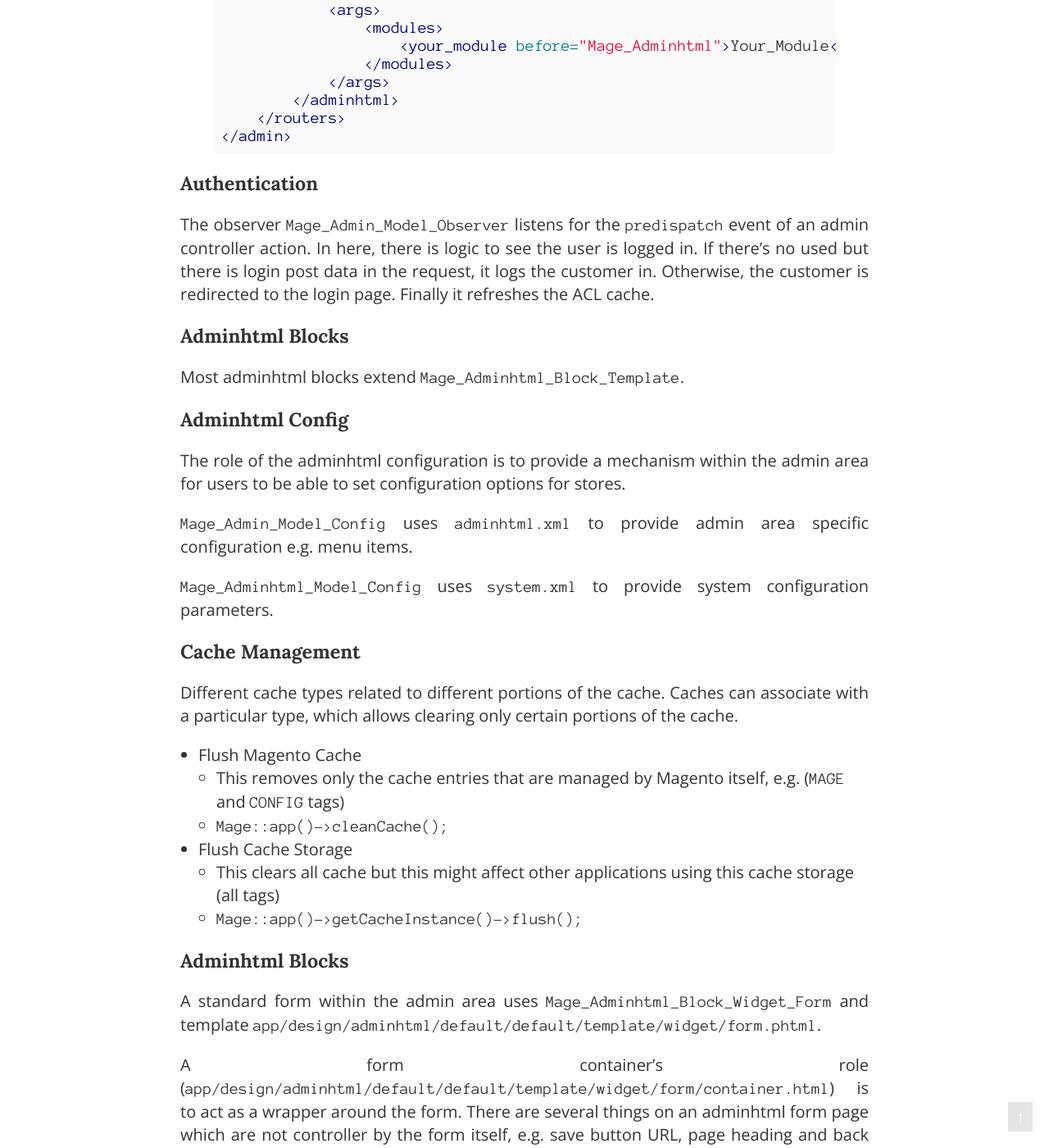
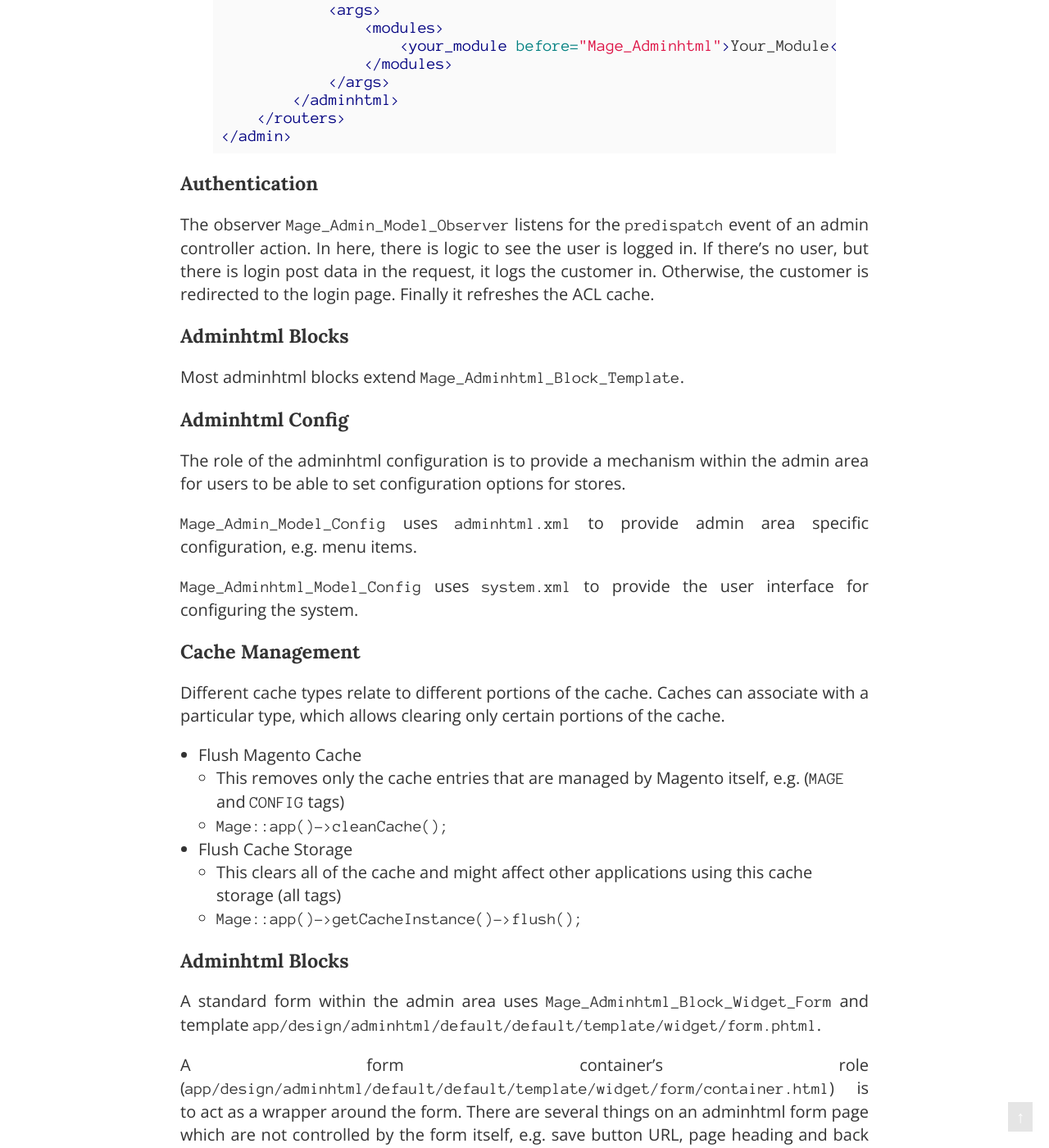
Before and after one commit to meanbee/magecert, a Jekyll site: the page built from adminhtml.md, in a window 1280 px wide and 1400 px high, scrolled down 1678 px. Shown: the whole window at 82% size. Built offline with Jekyll 4.4.1, drawn with Linux system fonts in a browser that asks for light colours; Markdown is read by kramdown in place of the engine named in the settings; some of the changed text lies outside the part shown.

Commit message:
Fix some typos in adminhtml.md

```diff
--- a/adminhtml.md
+++ b/adminhtml.md
@@ -61,7 +61,7 @@
 
 ### Authentication
 
-The observer `Mage_Admin_Model_Observer` listens for the `predispatch` event of an admin controller action.  In here, there is logic to see the user is logged in.  If there's no used but there is login post data in the request, it logs the customer in. Otherwise, the customer is redirected to the login page. Finally it refreshes the ACL cache.
+The observer `Mage_Admin_Model_Observer` listens for the `predispatch` event of an admin controller action.  In here, there is logic to see the user is logged in.  If there's no user, but there is login post data in the request, it logs the customer in. Otherwise, the customer is redirected to the login page. Finally it refreshes the ACL cache.
 
 
 ### Adminhtml Blocks
@@ -72,19 +72,19 @@
 
 The role of the adminhtml configuration is to provide a mechanism within the admin area for users to be able to set configuration options for stores.
 
-`Mage_Admin_Model_Config` uses `adminhtml.xml` to provide admin area specific configuration e.g. menu items.
+`Mage_Admin_Model_Config` uses `adminhtml.xml` to provide admin area specific configuration, e.g. menu items.
 
-`Mage_Adminhtml_Model_Config` uses `system.xml` to provide system configuration parameters.
+`Mage_Adminhtml_Model_Config` uses `system.xml` to provide the user interface for configuring the system.
 
 ### Cache Management
 
-Different cache types related to different portions of the cache.  Caches can associate with a particular type, which allows clearing only certain portions of the cache.
+Different cache types relate to different portions of the cache.  Caches can associate with a particular type, which allows clearing only certain portions of the cache.
 
 - Flush Magento Cache
 	- This removes only the cache entries that are managed by Magento itself, e.g. (`MAGE` and `CONFIG` tags)
 	- `Mage::app()->cleanCache();`
 - Flush Cache Storage
-	- This clears all cache but this might affect other applications using this cache storage (all tags)
+	- This clears all of the cache and might affect other applications using this cache storage (all tags)
 	- `Mage::app()->getCacheInstance()->flush();`
 
 
@@ -92,7 +92,7 @@
 
 A standard form within the admin area uses `Mage_Adminhtml_Block_Widget_Form` and template `app/design/adminhtml/default/default/template/widget/form.phtml`.
 
-A form container's role (`app/design/adminhtml/default/default/template/widget/form/container.html`) is to act as a wrapper around the form.  There are several things on an adminhtml form page which are not controller by the form itself, e.g. save button URL, page heading and back button functionality.
+A form container's role (`app/design/adminhtml/default/default/template/widget/form/container.html`) is to act as a wrapper around the form.  There are several things on an adminhtml form page which are not controlled by the form itself, e.g. save button URL, page heading and back button functionality.
 
 Form element objects represent the different types of form fields you can have and contain their specific logic. The full list is in `Varien_Data_Form_Element`.
 
@@ -137,11 +137,11 @@
 
 When a column is added to a grid, a filter can be added.  For example, for numbers the `adminhtml/widget_grid_column_filter_range` can be used.
 
-To then perform operations such as filtering, sorting and paging, a collections exists on the grid via `setCollection`.  For example, when filtering, it uses the `addFieldToFilter()` method to define parameters with which to filter the collection.
+To then perform operations such as filtering, sorting and paging, a collection exists on the grid via `setCollection`.  For example, when filtering, it uses the `addFieldToFilter()` method to define parameters with which to filter the collection.
 
-Grid columns usually extend `Mage_Adminhtml_Block_widget_Grid_Column` which contains data about the source of the columns data and its presentation (data type, rendering, styling).
+Grid columns usually extend `Mage_Adminhtml_Block_widget_Grid_Column`, which contains data about the source of the column's data and its presentation (data type, rendering, styling).
 
-Column renderers control the logic for drawing the column on the page.  For instance, the select column renderer has logic for drawing the heading of the column in a select box.
+Column renderers control the logic for drawing the column on the page.  For instance, the `select` column renderer has logic for drawing the heading of the column in a select box.
 
 ### Grid JavaScript
 
@@ -179,7 +179,7 @@
 
 ## System Configuration
 
-The system configuration is populated through the use of `system.xml` files.  The configuration is structured into:
+The system configuration user interface is populated through the use of `system.xml` files.  The configuration is structured into:
 
 - Sections
     - Appear as left menu items, further categories into "tabs" separately
@@ -191,11 +191,11 @@
 Fields have:
 
 - `frontend_type` and `frontend_model`
-    - Defines how a field is rendered and what type of data it stores.  To render a custom template `Varien_Data_Form_Element_Renderer_Interface` class should be extended and implement the `render()` method.
+    - Defines how a field is rendered and what type of data it stores.  To render a custom template implement the `render()` method of `Varien_Data_Form_Element_Renderer_Interface`.
 - `backend_model`
     - Defines how a field is represented in the backend
 - `source_model`
-    Defines field options, e.g. for a select.  Options are provided by way of `topOptionArray()` method.
+    Defines field options, e.g. for a select.  Options are provided by way of `toOptionArray()` method.
 - `frontend_class`
     - Can be used to customise the CSS class of the field.
 
```
Also changed, not shown: other parts of adminhtml.md (+4 -4 lines).
